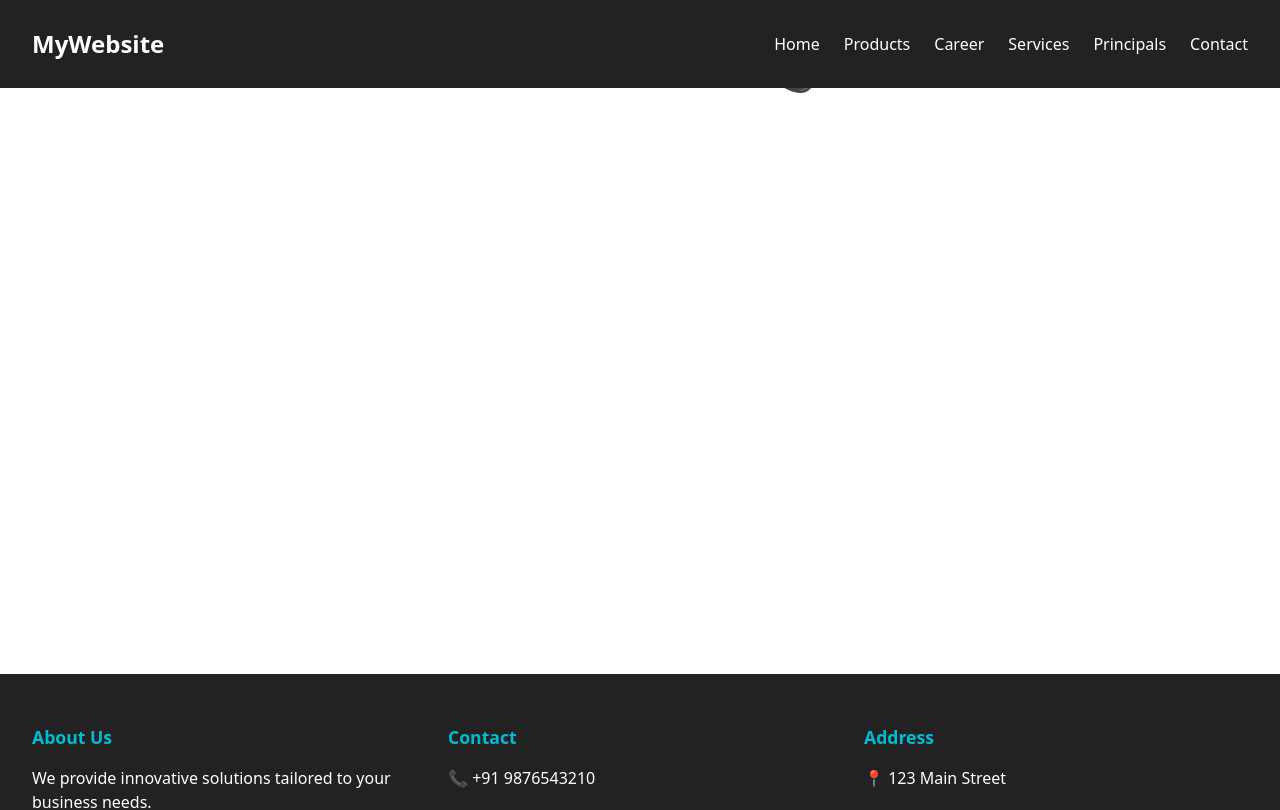
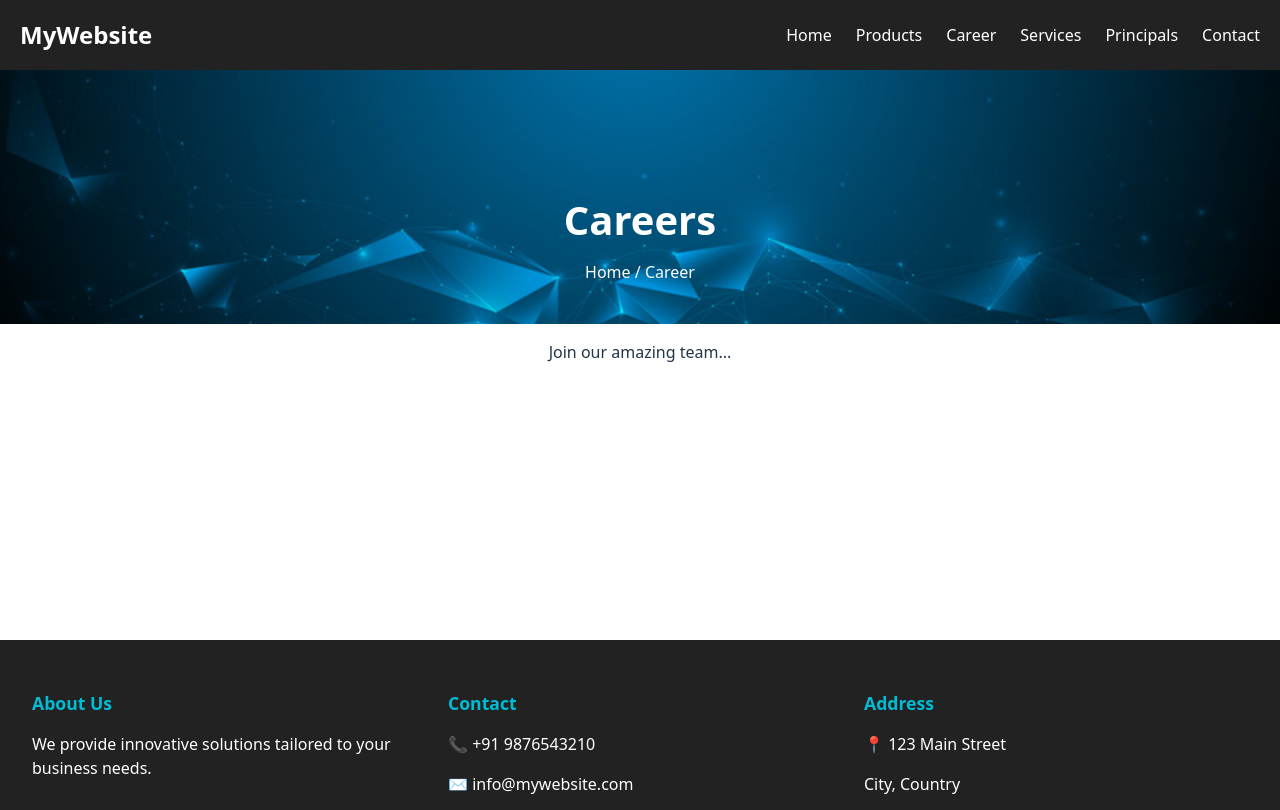
Before and after one commit to ParamFofandi123/Project1, a React (Vite) app: page /career in a window 1280 px wide. Shown: the top 810 px of the page. Built offline with nearby package versions, Linux system fonts and the light colour scheme.

Commit message:
Your update

```diff
--- /dev/null
+++ b/src/components/Breadcrums/Breadcrums.css
@@ -0,0 +1,33 @@
+.page-Breadcrums {
+  width: 100vw;                          /* full viewport width */
+  margin-left: calc(50% - 50vw);         /* cancel out parent padding */
+  position: relative;
+  text-align: center;
+  color: white;
+
+  background-size: cover;
+  background-position: center;
+  background-repeat: no-repeat;
+
+  padding: 120px 20px 40px;              /* top pushes below navbar */
+  box-sizing: border-box;
+}
+
+.page-Breadcrums h2 {
+  font-size: 2.5rem;
+  margin: 0;
+}
+
+.Breadcrums-nav {
+  margin-top: 10px;
+  font-size: 1rem;
+}
+
+.Breadcrums-nav a {
+  color: white;
+  text-decoration: none;
+}
+
+.Breadcrums-nav a:hover {
+  text-decoration: underline;
+}
--- /dev/null
+++ b/src/components/Breadcrums/Breadcrums.jsx
@@ -0,0 +1,32 @@
+import React from "react";
+import { Link, useLocation } from "react-router-dom";
+import "./Breadcrums.css";
+
+export default function Breadcrums({ title, image }) {
+  const location = useLocation();
+  const pathnames = location.pathname.split("/").filter((x) => x);
+
+  return (
+    <div
+      className="page-Breadcrums"
+      style={{ backgroundImage: `url(${image})` }}
+    >
+      <h2>{title}</h2>
+
+      <nav className="Breadcrums-nav">
+        <Link to="/">Home</Link>
+        {pathnames.map((name, index) => {
+          const routeTo = `/${pathnames.slice(0, index + 1).join("/")}`;
+          return (
+            <span key={index}>
+              {" / "}
+              <Link to={routeTo}>
+                {name.charAt(0).toUpperCase() + name.slice(1)}
+              </Link>
+            </span>
+          );
+        })}
+      </nav>
+    </div>
+  );
+}
--- a/src/components/Layout/Layout.css
+++ b/src/components/Layout/Layout.css
@@ -1,20 +1,38 @@
+/* Navbar */
 /* Navbar */
 .navbar {
   position: fixed;
   top: 0;
   left: 0;
   width: 100%;
+  height: 70px;          /* fixed height for navbar */
+  background-color: #222;
+  color: white;
   display: flex;
   justify-content: space-between;
   align-items: center;
-  padding: 1rem 2rem;
-  background-color: #222;
+  padding: 0 20px;
+  z-index: 1000;
+  box-sizing: border-box;
+}
+
+/* Page content (everything below navbar) */
+.content {
+  padding-top: 70px;     /* same as navbar height */
+}
+
+/* Banner */
+.page-banner {
+  margin-top: 70px;      /* ensures banner starts right under navbar */
+  background: url('/path-to-banner.jpg') center/cover no-repeat;
+  height: 250px;         /* adjust size */
+  display: flex;
+  align-items: center;
+  justify-content: center;
   color: white;
-  z-index: 1000;
+  font-size: 2rem;
+}
 
-  box-sizing: border-box;   /* ✅ keeps padding inside width */
-  overflow-x: hidden;       /* ✅ ensures nothing spills horizontally */
-}
 
 .logo {
   margin: 0;
@@ -38,9 +56,10 @@
 
 /* Content section (pushes content below navbar) */
 .content {
-   /* top space for navbar, bottom space for footer */
+   /* padding: 80px 20px 80px; top = navbar height, bottom = footer space */
   min-height: 80vh;
   text-align: center;
+  box-sizing: border-box;
 }
 
 /* Footer */
--- a/src/components/Layout/Layout.jsx
+++ b/src/components/Layout/Layout.jsx
@@ -1,8 +1,13 @@
 import React from "react";
 import { Outlet, Link } from "react-router-dom";
+import Breadcrums from "../Breadcrums/Breadcrums";
 import "./Layout.css";
 
 export default function Layout() {
+    // const location = useLocation();
+
+  // pages where we don't want the banner
+  // const hideBanner = location.pathname === "/";
   return (
     <div className="layout">
       {/* Navbar */}
@@ -17,6 +22,7 @@ export default function Layout() {
           <li><Link to="/contact">Contact</Link></li>
         </ul>
       </nav>
+            {/* {!hideBanner && <Breadcrums title="Welcome to this Page" />} */}
 
       {/* Page Content */}
       <main className="content">
--- a/src/pages/Career/Career.jsx
+++ b/src/pages/Career/Career.jsx
@@ -1,3 +1,15 @@
+import React from "react";
+import Breadcrums from "../../components/Breadcrums/Breadcrums";
+
+
 export default function Career() {
-  return <h1>Contact Us 📞</h1>;
+  return (
+    <div>
+      <Breadcrums
+        title="Careers"
+        image="/images/banner.jpg"
+      />
+      <p>Join our amazing team...</p>
+    </div>
+  );
 }
--- a/src/pages/Home/Home.css
+++ b/src/pages/Home/Home.css
@@ -11,7 +11,7 @@
   align-items: center;   /* horizontal center */
   text-align: center;    /* text in center */
   padding: 0;            /* ❌ remove top padding */
-  margin-top: 70px;      /* ✅ offset so it sits just below navbar height */
+  /* margin-top: 70px;      ✅ offset so it sits just below navbar height */
   box-sizing: border-box;
   width: 100%;           /* take full width */
 }
```
Also changed, not shown: public/images/banner.jpg (added), src/main.jsx (line endings or trailing spaces), 1 other file (tests, documents, lock files or other folders).
